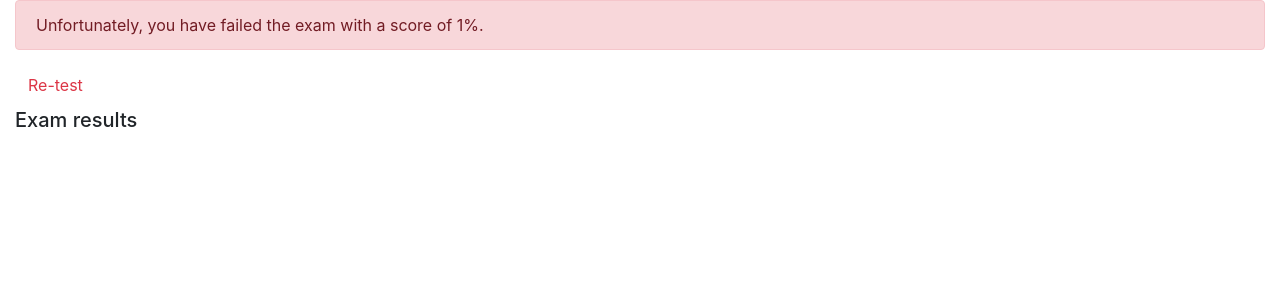
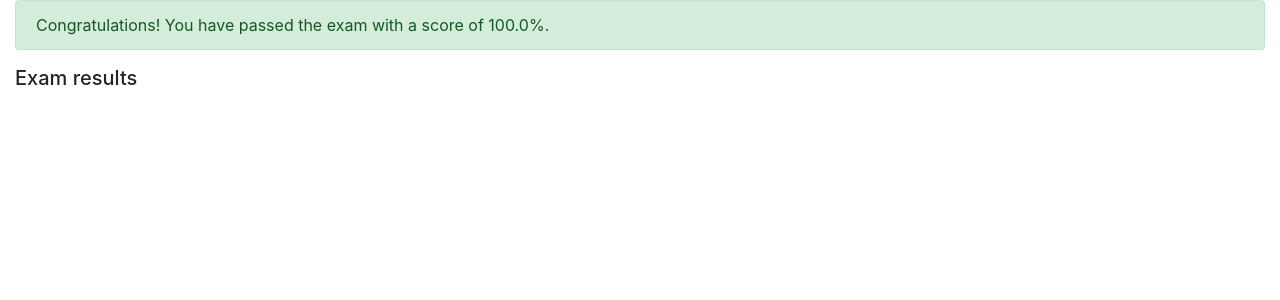
Before and after one commit to AkashSanthanam/Django, a Django app: page /onlinecourse/course/1/submission/1/result/ in a window 1280 px wide. Shown: the part 56-356 px from the top of the page. Run offline with Django 3.2, Linux system fonts and the light colour scheme; a user stored in the database is signed in; tables that the repository leaves empty hold one stand-in row (values such as "Sample post"); some libraries are stand-ins or nearby versions.

Commit message:
Score works now

```diff
--- a/final_template/onlinecourse/templates/onlinecourse/exam_result_bootstrap.html
+++ b/final_template/onlinecourse/templates/onlinecourse/exam_result_bootstrap.html
@@ -38,11 +38,11 @@
 <div class="container-fluid">
     {% if passed %}
     <div class="alert alert-success">
-        Congratulations! You have passed the exam with a score of {{ total_score }}%.
+        Congratulations! You have passed the exam with a score of {{total_percentage}}%.
     </div>
     {% else %}
     <div class="alert alert-danger">
-        Unfortunately, you have failed the exam with a score of {{ total_score }}%.
+        Unfortunately, you have failed the exam with a score of {{ total_percentage }}%.
     </div>
     <a class="btn btn-link text-danger" href="{% url 'onlinecourse:course_details' course.id %}">Re-test</a>
     {% endif %}
--- a/final_template/onlinecourse/views.py
+++ b/final_template/onlinecourse/views.py
@@ -170,17 +170,21 @@
 
     # Calculate the total score
     total_score = 0
+    total_questions = 0
     for question in course.lesson_set.all().values_list('question__id', flat=True):
+        total_questions += 1
         if set(selected_choice_ids).issuperset(set(Choice.objects.filter(question_id=question, is_correct=True).values_list('id', flat=True))):
             total_score += 1
 
     # Check if the learner passed the exam (you can define a passing score threshold)
+
+    total_percentage = (total_score / total_questions) * 100
     passing_score = 70  # Adjust this threshold as needed
-    passed = total_score >= passing_score
+    passed = total_percentage >= passing_score
 
     return render(request, 'onlinecourse/exam_result_bootstrap.html', {
         'course': course,
         'submission': submission,
-        'total_score': total_score,
+        'total_percentage': total_percentage,
         'passed': passed,
     })
```
